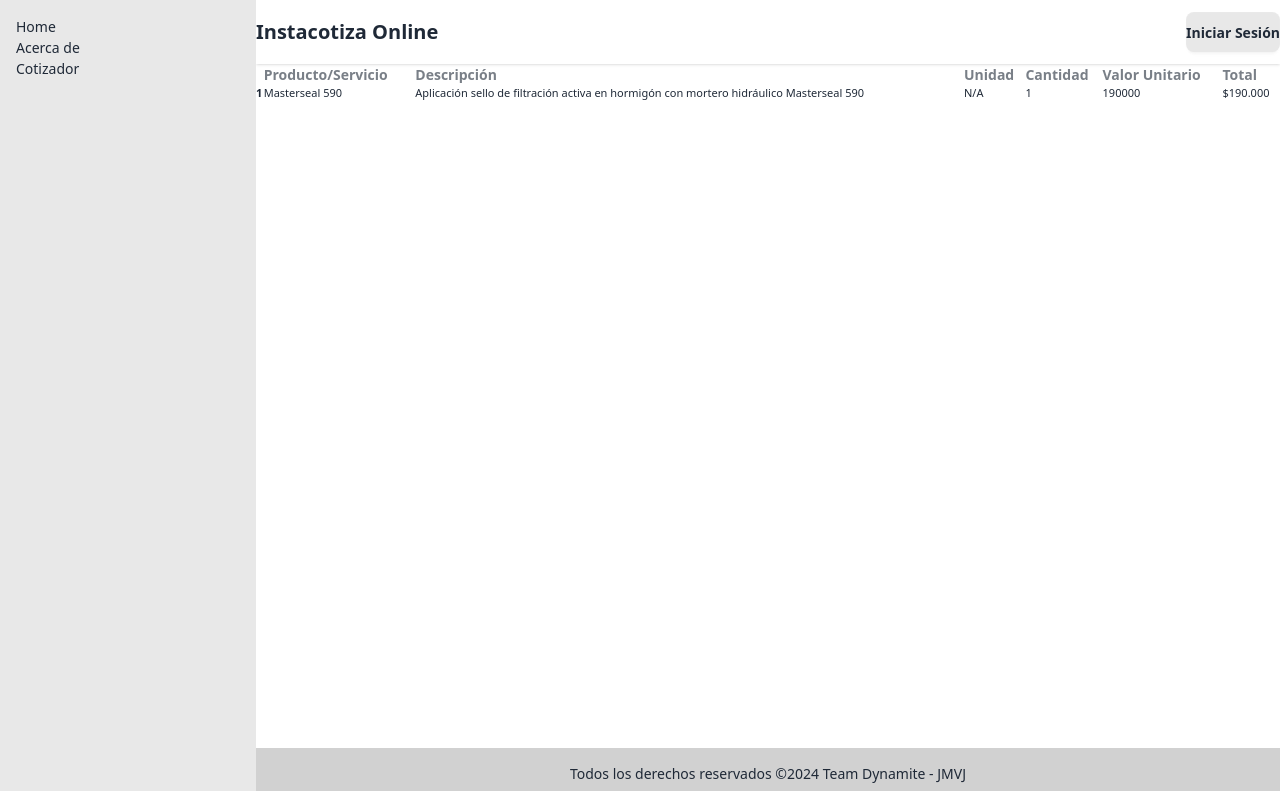
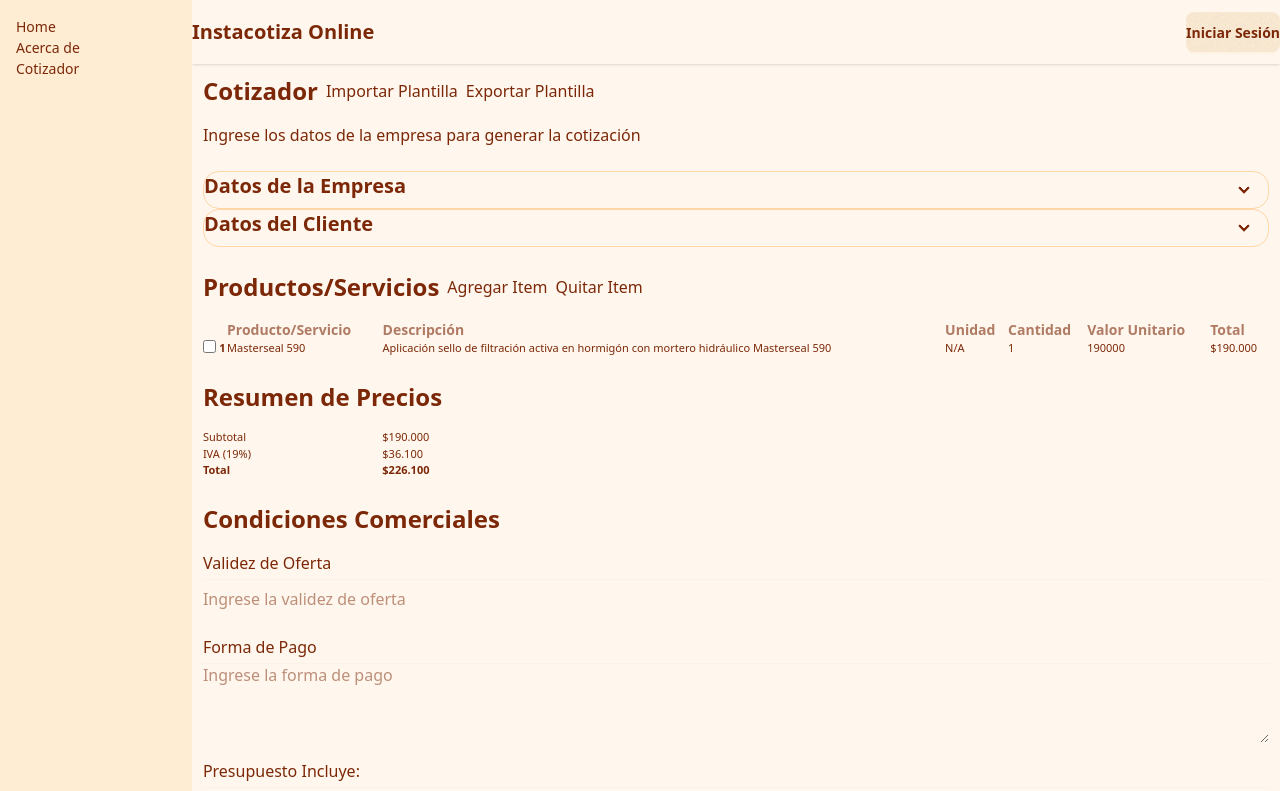
Before and after one commit to valjamettduoc/Munoz_Jorge_Jamett_Valentina_1.1_APT122, an Angular app: page /cotizador in a window 1280 px wide. Shown: the top 791 px of the page. Built offline with nearby package versions, Linux system fonts and the light colour scheme.

Commit message:
Esqueleto Cotizador y Temas
Se realizó el esqueleto de cotizador (no funcional)

Se solucionó los temas:
index.html cambiar data-theme con el nombre del tema y agregar datos de daisy ui en styles.css.

Dejo pendiente el modo oscuro/modo claro.

```diff
--- a/src/app/app.component.html
+++ b/src/app/app.component.html
@@ -22,18 +22,18 @@
         </div>
       </div>
     </header>
-    <main class="flex-1">
+    <main class="flex-1" style="padding: 1%;">
       <router-outlet></router-outlet>
     </main>
     <footer class="footer sm:footer-horizontal footer-center bg-base-300 text-base-content p-4">
       <aside>
-        <p>Todos los derechos reservados ©2024 Team Dynamite - JMVJ</p>
+        <p>Todos los derechos reservados ©2025 Team Dynamite - JMVJ</p>
       </aside>
     </footer>
   </div>
   <div class="drawer-side">
     <label for="sidebar" class="drawer-overlay"></label>
-    <ul class="menu p-4 w-64 min-h-full bg-base-200 text-base-content">
+    <ul class="menu p-4 w-48 min-h-full bg-base-200 text-base-content">
       <li><a routerLink="/home" routerLinkActive="active" ariaCurrentWhenActive="page">Home</a></li>
       <li><a routerLink="/acerca-de" routerLinkActive="active" ariaCurrentWhenActive="page">Acerca de</a></li>
       <li><a routerLink="/cotizador" routerLinkActive="active" ariaCurrentWhenActive="page">Cotizador</a></li>
--- a/src/app/pages/cotizador/cotizador.component.html
+++ b/src/app/pages/cotizador/cotizador.component.html
@@ -1,11 +1,100 @@
 
+<div class="flex items-center mb-4 gap-2">
+  <h1 class="text-2xl font-bold">Cotizador</h1>
+  <button type="button" class="btn btn-outline btn-sm">Importar Plantilla</button>
+  <button type="button" class="btn btn-outline btn-sm">Exportar Plantilla</button>
+</div>
 
+<p>Ingrese los datos de la empresa para generar la cotización</p>
+<br>
+
+<div class="collapse collapse-arrow bg-base-100 border-base-300 border">
+  <input type="checkbox" class="collapse-toggle" id="empresaToggle" />
+  <div class="collapse-title font-semibold">
+    <label for="empresaToggle" class="cursor-pointer">
+      <h2 class="text-xl font-bold mb-2">Datos de la Empresa</h2>
+    </label>
+  </div>
+  <div class="collapse-content text-sm">
+    <div class="mb-4">
+      <label class="block mb-1">Nombre de la Empresa</label>
+      <input type="text" class="input input-bordered w-full" placeholder="Ingrese el nombre de la empresa">
+      <div class="mt-4">
+        <label class="block mb-1">Logo de la Empresa</label>
+        <input type="file" accept="image/*" class="file-input file-input-bordered w-full" id="logoEmpresa">
+        <button type="button" class="btn btn-primary mt-2">Subir Logo</button>
+      </div>
+    </div>
+    <div class="mb-4 flex gap-4">
+      <div class="w-1/2">
+        <label class="block mb-1">Teléfono</label>
+        <input type="text" class="input input-bordered w-full" placeholder="Ingrese el teléfono de la empresa">
+      </div>
+      <div class="w-1/2">
+        <label class="block mb-1">RUT</label>
+        <input type="text" class="input input-bordered w-full" placeholder="Ingrese el RUT de la empresa">
+      </div>
+    </div>
+    <div class="mb-5">
+      <label class="block mb-1">Email</label>
+      <input type="text" class="input input-bordered w-full" placeholder="Ingrese el email de la empresa">
+    </div>
+    <div class="mb-4">
+      <label class="block mb-1">Dirección</label>
+      <input type="text" class="input input-bordered w-full" placeholder="Ingrese la dirección de la empresa">
+    </div>
+  </div>
+</div>
+
+<div class="collapse collapse-arrow bg-base-100 border-base-300 border">
+  <input type="checkbox" class="collapse-toggle" id="clienteToggle" />
+  <div class="collapse-title font-semibold">
+    <label for="clienteToggle" class="cursor-pointer">
+      <h2 class="text-xl font-bold mb-2">Datos del Cliente</h2>
+    </label>
+  </div>
+  <div class="collapse-content text-sm">
+    <div class="mb-4">
+      <label class="block mb-1">Nombre del Cliente</label>
+      <input type="text" class="input input-bordered w-full" placeholder="Ingrese el nombre del cliente">
+    </div>
+    <div class="mb-4 flex gap-4">
+      <div class="w-1/2">
+        <label class="block mb-1">Obra</label>
+        <input type="text" class="input input-bordered w-full" placeholder="Ingrese la obra del cliente">
+      </div>
+      <div class="w-1/2">
+        <label class="block mb-1">Contacto</label>
+        <input type="text" class="input input-bordered w-full" placeholder="Ingrese el contacto del cliente">
+      </div>
+    </div>
+    <div class="mb-5">
+      <label class="block mb-1">Email</label>
+      <input type="text" class="input input-bordered w-full" placeholder="Ingrese el email del cliente">
+    </div>
+    <div class="mb-4">
+      <label class="block mb-1">Dirección</label>
+      <input type="text" class="input input-bordered w-full" placeholder="Ingrese la dirección del cliente">
+    </div>
+    <div class="mb-4">
+      <label class="block mb-1">Fecha</label>
+      <input type="date" class="input input-bordered w-full" placeholder="Ingrese la fecha">
+    </div>
+  </div>
+</div>
+<br>
 
 <!--TABLA DE PRODUCTOS SERVICIOS-->
+<div class="flex items-center mb-4 gap-2">
+  <h1 class="text-2xl font-bold">Productos/Servicios</h1>
+  <button type="button" class="btn btn-outline btn-sm">Agregar Item</button>
+  <button type="button" class="btn btn-outline btn-sm">Quitar Item</button>
+</div>
 <div class="overflow-x-auto">
   <table class="table table-xs">
     <thead>
       <tr>
+        <th></th>
         <th></th>
         <th>Producto/Servicio</th>
         <th>Descripción</th>
@@ -18,6 +107,7 @@
     </thead>
     <tbody>
       <tr>
+        <th><input type="checkbox" /></th>
         <th>1</th> <!--Automatico nro fila xd-->
         <td>Masterseal 590</td>
         <td>Aplicación sello de filtración activa en hormigón con mortero hidráulico Masterseal 590</td>
@@ -29,3 +119,55 @@
     </tbody>
   </table>
 </div>
+<br />
+<h1 class="text-2xl font-bold">Resumen de Precios</h1>
+<div class="flex justify mt-4">
+  <table class="table table-xs w-1/3">
+    <tbody>
+      <tr>
+        <td>Subtotal</td>
+        <td>$190.000</td>
+      </tr>
+      <tr>
+        <td>IVA (19%)</td>
+        <td>$36.100</td>
+      </tr>
+      <tr>
+        <th>Total</th>
+        <th>$226.100</th>
+      </tr>
+    </tbody>
+  </table>
+</div>
+
+<br />
+<h1 class="text-2xl font-bold">Condiciones Comerciales</h1>
+<div class="flex flex-col mt-4">
+  <div class="mb-4">
+    <label class="block mb-1">Validez de Oferta</label>
+    <input type="text" class="input input-bordered w-full" placeholder="Ingrese la validez de oferta">
+  </div>
+  <div class="mb-4">
+    <label class="block mb-1">Forma de Pago</label>
+    <textarea class="textarea textarea-bordered w-full" placeholder="Ingrese la forma de pago"></textarea>
+  </div>
+  <div class="mb-4">
+    <label class="block mb-1">Presupuesto Incluye:</label>
+    <textarea class="textarea textarea-bordered w-full" placeholder="Ingrese lo incluido en la oferta"></textarea>
+  </div>
+
+  <h1 class="text-2xl font-bold">Adjuntar Imágenes (Opcional)</h1>
+  <div class="mt-4">
+    <label class="block mb-1">Imágenes</label>
+    <input type="file" accept="image/*" class="file-input file-input-bordered w-full" id="imagenes" multiple>
+    <button type="button" class="btn btn-primary mt-2">Subir Imágenes</button>
+  </div>
+</div>
+<br />
+<div class="flex items-center mb-4 gap-2">
+  <h1 class="text-2xl font-bold">Generar Cotización</h1>
+</div>
+<div class="mt-4">
+    <button type="button" class="btn btn-outline btn-sm">Generar .doc</button>
+    <button type="button" class="btn btn-outline btn-sm">Generar PDF</button>
+</div>
--- a/src/index.html
+++ b/src/index.html
@@ -1,5 +1,5 @@
 <!doctype html>
-<html lang="en">
+<html lang="en" data-theme="caramellatte">
 <head>
   <meta charset="utf-8">
   <title>InstacotizaOnline</title>
--- a/src/styles.css
+++ b/src/styles.css
@@ -5,37 +5,39 @@
 @plugin "daisyui";
 
 
+
+
 @plugin "daisyui/theme" {
-  name: "fantasy";
-  default: true;
+  name: "caramellatte";
+  default: false;
   prefersdark: false;
   color-scheme: "light";
-  --color-base-100: oklch(100% 0 0);
-  --color-base-200: oklch(93% 0 0);
-  --color-base-300: oklch(86% 0 0);
-  --color-base-content: oklch(27.807% 0.029 256.847);
-  --color-primary: oklch(37.45% 0.189 325.02);
-  --color-primary-content: oklch(87.49% 0.037 325.02);
-  --color-secondary: oklch(53.92% 0.162 241.36);
-  --color-secondary-content: oklch(90.784% 0.032 241.36);
-  --color-accent: oklch(75.98% 0.204 56.72);
-  --color-accent-content: oklch(15.196% 0.04 56.72);
-  --color-neutral: oklch(27.807% 0.029 256.847);
-  --color-neutral-content: oklch(85.561% 0.005 256.847);
-  --color-info: oklch(72.06% 0.191 231.6);
-  --color-info-content: oklch(0% 0 0);
-  --color-success: oklch(64.8% 0.15 160);
-  --color-success-content: oklch(0% 0 0);
-  --color-warning: oklch(84.71% 0.199 83.87);
-  --color-warning-content: oklch(0% 0 0);
-  --color-error: oklch(71.76% 0.221 22.18);
-  --color-error-content: oklch(0% 0 0);
-  --radius-selector: 1rem;
+  --color-base-100: oklch(98% 0.016 73.684);
+  --color-base-200: oklch(95% 0.038 75.164);
+  --color-base-300: oklch(90% 0.076 70.697);
+  --color-base-content: oklch(40% 0.123 38.172);
+  --color-primary: oklch(0% 0 0);
+  --color-primary-content: oklch(100% 0 0);
+  --color-secondary: oklch(22.45% 0.075 37.85);
+  --color-secondary-content: oklch(90% 0.076 70.697);
+  --color-accent: oklch(46.44% 0.111 37.85);
+  --color-accent-content: oklch(90% 0.076 70.697);
+  --color-neutral: oklch(55% 0.195 38.402);
+  --color-neutral-content: oklch(98% 0.016 73.684);
+  --color-info: oklch(42% 0.199 265.638);
+  --color-info-content: oklch(90% 0.076 70.697);
+  --color-success: oklch(43% 0.095 166.913);
+  --color-success-content: oklch(90% 0.076 70.697);
+  --color-warning: oklch(82% 0.189 84.429);
+  --color-warning-content: oklch(41% 0.112 45.904);
+  --color-error: oklch(70% 0.191 22.216);
+  --color-error-content: oklch(39% 0.141 25.723);
+  --radius-selector: 2rem;
   --radius-field: 0.5rem;
   --radius-box: 1rem;
   --size-selector: 0.25rem;
   --size-field: 0.25rem;
-  --border: 1px;
+  --border: 2px;
   --depth: 1;
-  --noise: 0;
+  --noise: 1;
 }
```
